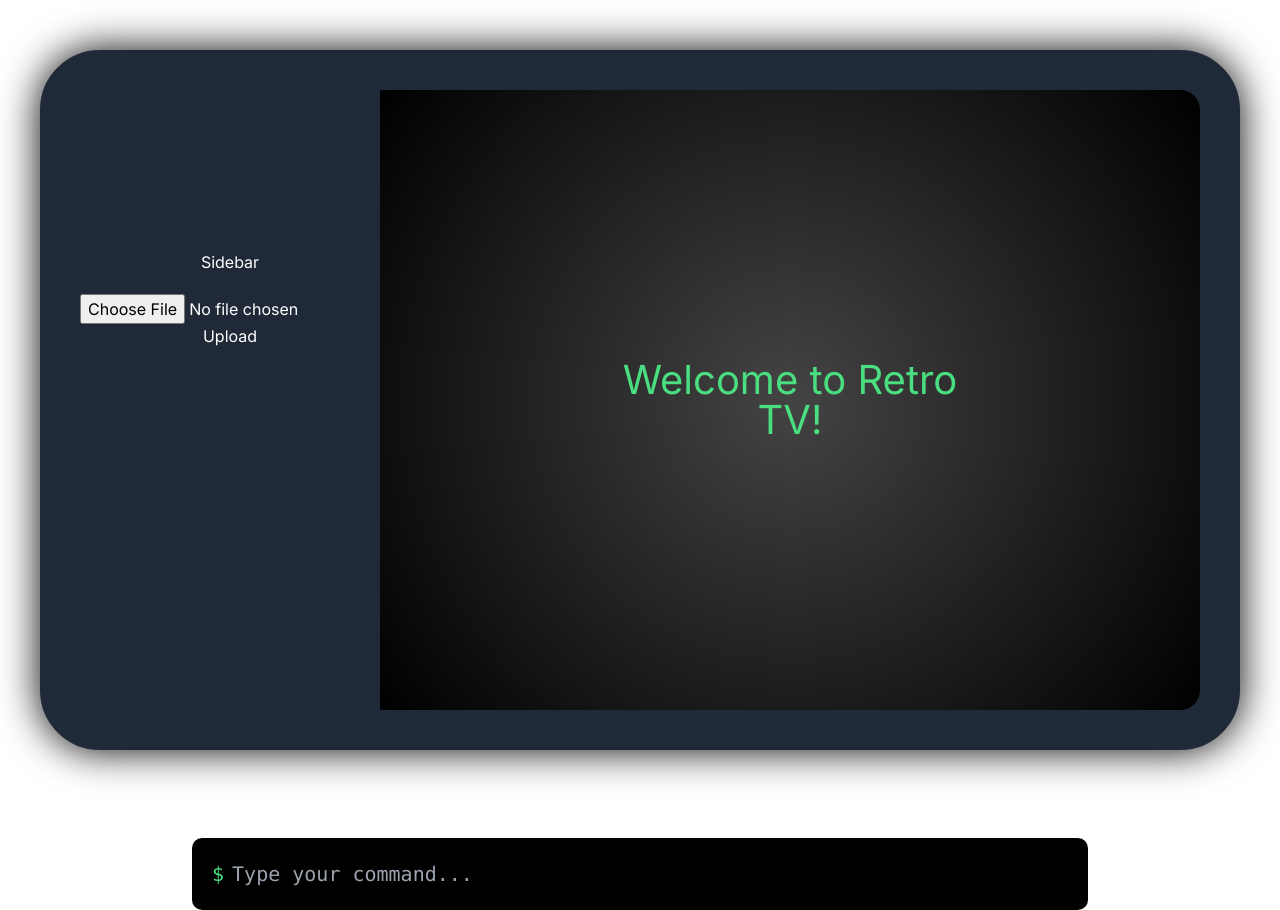
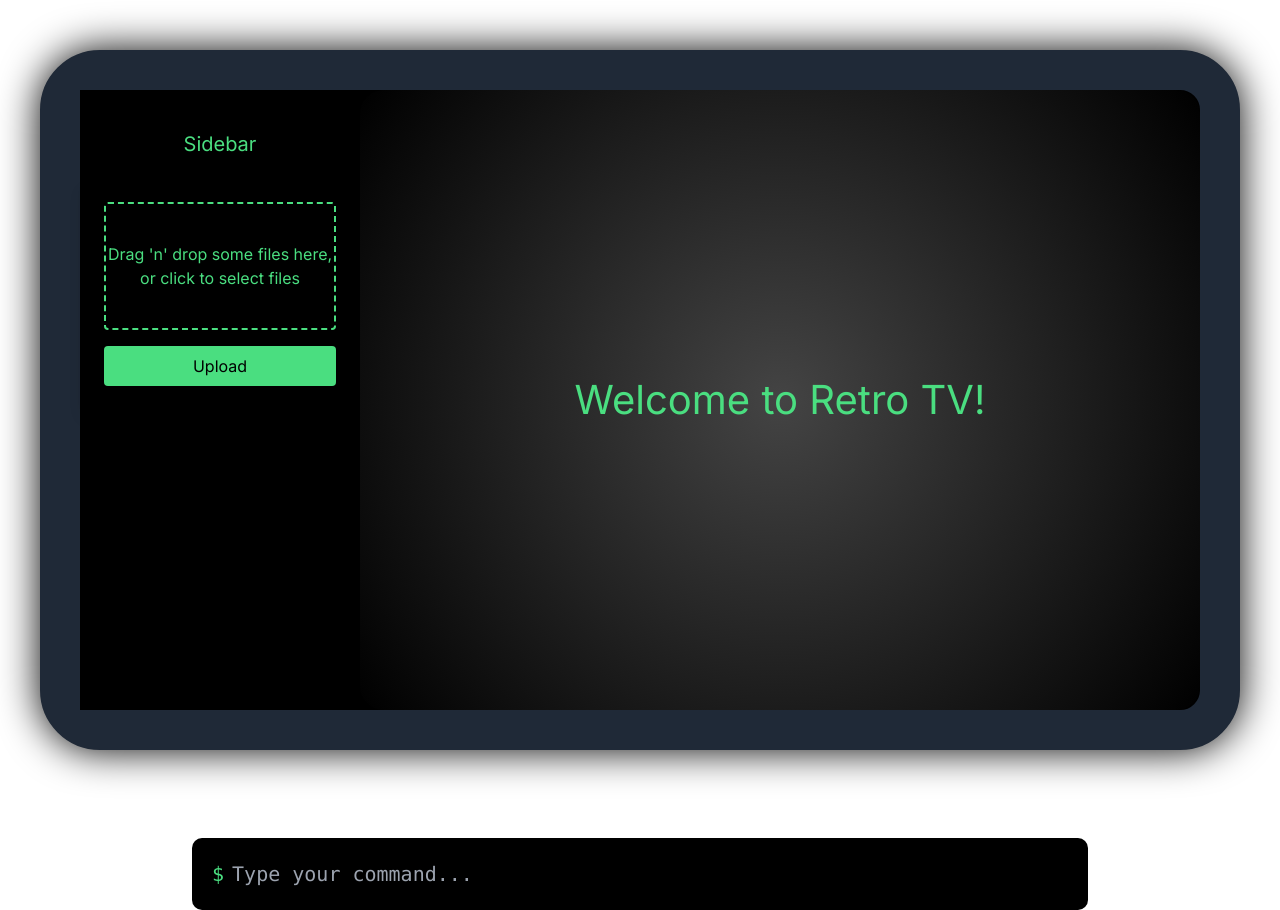
Before and after one commit to jasangill1/ExcelGPT, a Next.js app in the folder frontend/: page / in a window 1280 px wide. Built offline with nearby package versions, Linux system fonts and the light colour scheme.

Commit message:
sidebar theme

```diff
--- a/frontend/components/Sidebar.jsx
+++ b/frontend/components/Sidebar.jsx
@@ -2,8 +2,8 @@ import FileUpload from './UpLoadFile';
 
 export default function Sidebar() {
     return (
-        <div className="relative w-[300px] h-full bg-gray-800 float-right text-white text-center pt-40">
-            Sidebar
+        <div className="relative w-[300px] h-full bg-black text-green-400 float-right text-center pt-10">
+            <h1 className="text-xl mb-5">Sidebar</h1>
             <div className="mt-5">
                 <FileUpload />
             </div>
--- a/frontend/components/UpLoadFile.jsx
+++ b/frontend/components/UpLoadFile.jsx
@@ -1,12 +1,19 @@
 'use client'
-import React, { useState } from 'react';
+
+import React, { useCallback, useState } from 'react';
+import { useDropzone } from 'react-dropzone';
 
 const FileUpload = () => {
   const [file, setFile] = useState(null);
 
-  const onFileChange = (e) => {
-    setFile(e.target.files[0]);
-  }
+  const onDrop = useCallback(acceptedFiles => {
+    setFile(acceptedFiles[0]);
+  }, []);
+
+  const { getRootProps, getInputProps, isDragActive } = useDropzone({
+    onDrop,
+    accept: 'text/csv, application/vnd.openxmlformats-officedocument.spreadsheetml.sheet'
+  });
 
   const onSubmit = async (e) => {
     e.preventDefault();
@@ -23,9 +30,17 @@ const FileUpload = () => {
   }
 
   return (
-    <form onSubmit={onSubmit}>
-      <input type="file" onChange={onFileChange} />
-      <button type="submit">Upload</button>
+    <form onSubmit={onSubmit} className="flex flex-col bg-black text-green-400 p-6 rounded-lg shadow-lg">
+        <div {...getRootProps()} className="dropzone flex items-center justify-center h-32 border-2 border-dashed border-green-400 rounded cursor-pointer">
+            <input {...getInputProps()} />
+            {isDragActive ? <p>Drop the files here...</p> : <p>Drag 'n' drop some files here, or click to select files</p>}
+        </div>
+        <button
+            type="submit"
+            className="mt-4 bg-green-400 text-black px-4 py-2 rounded shadow-md hover:bg-green-500 active:bg-green-600 transition-colors duration-200"
+        >
+            Upload
+        </button>
     </form>
   )
 }
```
